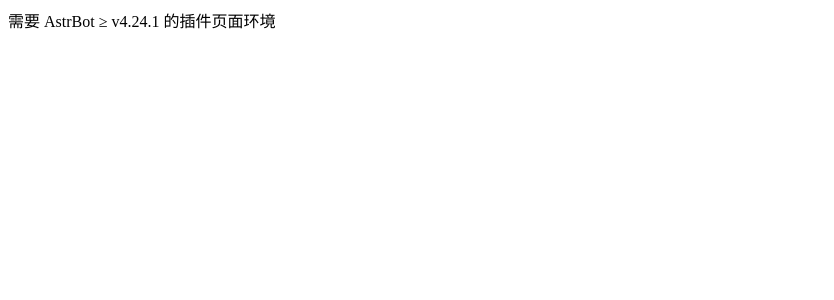
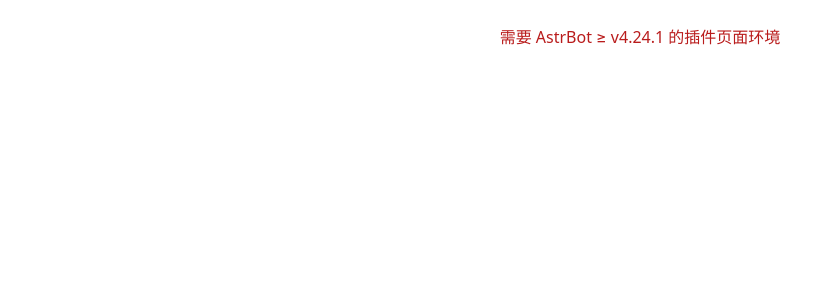
Before and after one commit to SolitudeRA/astrbot_plugin_palworld, a Vue app in the folder frontend/: page / in a window 1280 px wide. Shown: the top 300 px of the page, without its empty margins (0-834 px from the left). Built offline with nearby package versions, Linux system fonts and the light colour scheme.

Commit message:
feat(frontend): tokens.css 设计变量与组件样式（亮暗双主题）

```diff
--- a/frontend/src/styles/tokens.css
+++ b/frontend/src/styles/tokens.css
@@ -1 +1,63 @@
-/* PalChronicle design tokens — 占位文件，Task 12 填充首屏主题变量。 */
+:root {
+  --pw-sp-1: 4px; --pw-sp-2: 8px; --pw-sp-3: 12px; --pw-sp-4: 16px; --pw-sp-6: 24px;
+  --pw-radius: 8px;
+  --pw-bg: #ffffff; --pw-surface: #f7f8fa; --pw-border: #e3e6ea;
+  --pw-text: #1f2430; --pw-muted: #6b7280;
+  --pw-accent: #3b82f6; --pw-accent-contrast: #ffffff;
+  --pw-danger: #dc2626; --pw-error: #b91c1c;
+  --pw-focus: 0 0 0 2px rgba(59, 130, 246, 0.45);
+}
+[data-theme="dark"] {
+  --pw-bg: #14171c; --pw-surface: #1c2029; --pw-border: #2b313c;
+  --pw-text: #e6e9ef; --pw-muted: #9aa3b2;
+  --pw-accent: #60a5fa; --pw-accent-contrast: #0b0d10;
+  --pw-danger: #f87171; --pw-error: #f87171;
+}
+* { box-sizing: border-box; }
+body { margin: 0; background: var(--pw-bg); color: var(--pw-text);
+  font-family: system-ui, -apple-system, "Segoe UI", Roboto, "Helvetica Neue", Arial, sans-serif; }
+
+.pw-app { max-width: 880px; margin: 0 auto; padding: var(--pw-sp-4); }
+.pw-tabs { display: flex; gap: var(--pw-sp-2); border-bottom: 1px solid var(--pw-border); margin-bottom: var(--pw-sp-4); }
+.pw-tabs button { background: none; border: none; padding: var(--pw-sp-2) var(--pw-sp-3); color: var(--pw-muted);
+  cursor: pointer; border-bottom: 2px solid transparent; font-size: 14px; }
+.pw-tabs button.active { color: var(--pw-text); border-bottom-color: var(--pw-accent); }
+
+.pw-section { margin: var(--pw-sp-4) 0; }
+.pw-section-title { font-size: 15px; margin: var(--pw-sp-4) 0 var(--pw-sp-2); color: var(--pw-text); }
+.pw-field { display: flex; align-items: center; gap: var(--pw-sp-3); margin: var(--pw-sp-2) 0; }
+.pw-field-label { flex: 0 0 160px; color: var(--pw-muted); font-size: 13px; }
+
+.pw-input, .pw-select-trigger, .pw-number-input {
+  flex: 1; min-width: 0; padding: var(--pw-sp-2) var(--pw-sp-3); border: 1px solid var(--pw-border);
+  border-radius: var(--pw-radius); background: var(--pw-surface); color: var(--pw-text); font-size: 14px; }
+.pw-input:focus-visible, .pw-select-trigger:focus-visible, .pw-number-input:focus-visible { outline: none; box-shadow: var(--pw-focus); }
+
+.pw-select-trigger { display: inline-flex; justify-content: space-between; align-items: center; cursor: pointer; }
+.pw-select-content { background: var(--pw-surface); border: 1px solid var(--pw-border); border-radius: var(--pw-radius); padding: var(--pw-sp-1); }
+.pw-select-item { padding: var(--pw-sp-2) var(--pw-sp-3); border-radius: var(--pw-radius); cursor: pointer; }
+.pw-select-item[data-highlighted] { background: var(--pw-accent); color: var(--pw-accent-contrast); }
+
+.pw-switch { width: 40px; height: 22px; border-radius: 999px; background: var(--pw-border); position: relative; cursor: pointer; border: none; }
+.pw-switch[data-state="checked"] { background: var(--pw-accent); }
+.pw-switch-thumb { display: block; width: 18px; height: 18px; border-radius: 50%; background: #fff; transform: translateX(2px); transition: transform .15s; }
+.pw-switch[data-state="checked"] .pw-switch-thumb { transform: translateX(20px); }
+
+.pw-number { display: inline-flex; align-items: center; gap: var(--pw-sp-1); }
+.pw-number-btn { width: 28px; height: 30px; border: 1px solid var(--pw-border); background: var(--pw-surface); color: var(--pw-text); border-radius: var(--pw-radius); cursor: pointer; }
+.pw-number-input { text-align: center; }
+
+.pw-card { border: 1px solid var(--pw-border); border-radius: var(--pw-radius); padding: var(--pw-sp-3); margin: var(--pw-sp-2) 0; background: var(--pw-surface); }
+.pw-add { background: none; border: 1px dashed var(--pw-border); color: var(--pw-accent); padding: var(--pw-sp-2) var(--pw-sp-3); border-radius: var(--pw-radius); cursor: pointer; }
+
+.pw-primary, .pw-save { background: var(--pw-accent); color: var(--pw-accent-contrast); border: none; padding: var(--pw-sp-2) var(--pw-sp-4); border-radius: var(--pw-radius); cursor: pointer; font-size: 14px; }
+.pw-primary:disabled, .pw-save:disabled { opacity: .55; cursor: not-allowed; }
+.pw-danger { background: none; border: 1px solid var(--pw-danger); color: var(--pw-danger); padding: var(--pw-sp-1) var(--pw-sp-3); border-radius: var(--pw-radius); cursor: pointer; }
+
+.pw-save-bar { display: flex; align-items: center; gap: var(--pw-sp-3); margin-top: var(--pw-sp-6); }
+.pw-notice { color: var(--pw-muted); font-size: 13px; }
+.pw-muted { color: var(--pw-muted); }
+.pw-error { color: var(--pw-error); }
+.pw-fatal { padding: var(--pw-sp-6); text-align: center; color: var(--pw-error); display: flex; flex-direction: column; align-items: center; gap: var(--pw-sp-3); }
+
+@media (prefers-reduced-motion: reduce) { .pw-switch-thumb { transition: none; } }
```
